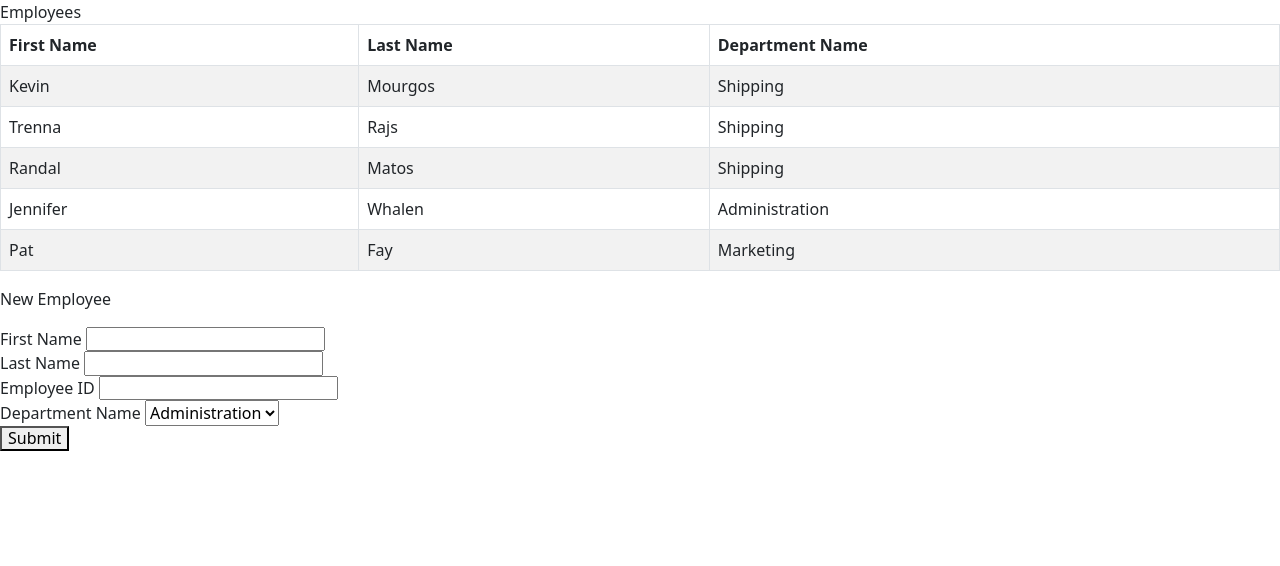
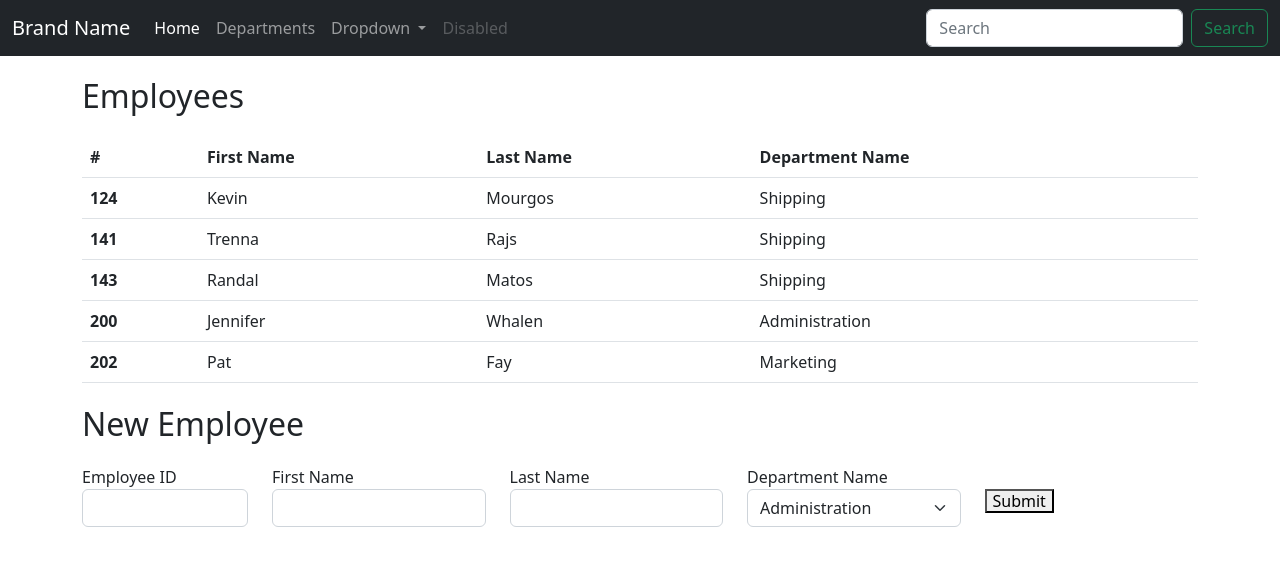
Before and after one commit to TijnFiks/django, a Django app: page /main/index/ in a window 1280 px wide. Shown: the top 566 px of the page. Run offline with Django 4.2, Linux system fonts and the light colour scheme; data comes from the database, SQL or seed files in the repository; both versions use the stored data as it was after the commit; some libraries are stand-ins or nearby versions.

Commit message:
Tweede versie

```diff
--- a/main/templates/index.html
+++ b/main/templates/index.html
@@ -24,18 +24,57 @@
 </head>
 
 <body>
-  <caption>Employees</caption>
-    <table class="table table-striped table-bordered">
+    <nav class="navbar navbar-dark navbar-expand-lg bg-dark">
+        <div class="container-fluid">
+            <a class="navbar-brand" href="/main/index">Brand Name</a>
+            <button class="navbar-toggler" type="button" data-bs-toggle="collapse" data-bs-target="#navbarSupportedContent" aria-controls="navbarSupportedContent" aria-expanded="false" aria-label="Toggle navigation">
+            <span class="navbar-toggler-icon"></span>
+            </button>
+            <div class="collapse navbar-collapse" id="navbarSupportedContent">
+            <ul class="navbar-nav me-auto mb-2 mb-lg-0">
+                <li class="nav-item">
+                <a class="nav-link active" aria-current="page" href="/main/index">Home</a>
+                </li>
+                <li class="nav-item">
+                    <a class="nav-link" aria-current="page" href="/main/departments">Departments</a>
+                    </li>
+                <li class="nav-item dropdown">
+                <a class="nav-link dropdown-toggle" href="#" role="button" data-bs-toggle="dropdown" aria-expanded="false">
+                    Dropdown
+                </a>
+                <ul class="dropdown-menu">
+                    <li><a class="dropdown-item" href="#">Action</a></li>
+                    <li><a class="dropdown-item" href="#">Another action</a></li>
+                    <li><hr class="dropdown-divider"></li>
+                    <li><a class="dropdown-item" href="#">Something else here</a></li>
+                </ul>
+                </li>
+                <li class="nav-item">
+                <a class="nav-link disabled">Disabled</a>
+                </li>
+            </ul>
+            <form class="d-flex" role="search">
+                <input class="form-control me-2" type="search" placeholder="Search" aria-label="Search">
+                <button class="btn btn-outline-success" type="submit">Search</button>
+            </form>
+            </div>
+        </div>
+    </nav>
+    <div class="container">
+        <h1>Employees</h1>
+            <table class="table">
                 <thead>
                     <tr>
-                <th>First Name</th>
-                <th>Last Name</th>
-                <th>Department Name</th>
+                        <th scope="col">#</th>
+                        <th scope="col">First Name</th>
+                        <th scope="col">Last Name</th>
+                        <th scope="col">Department Name</th>
                     </tr>
                 </thead>
                 <tbody>
                     {% for employee in employees %}
                     <tr>
+                        <th scope="row">{{employee.id}}</employee></th>
                         <td>{{employee.first_name}}</td>
                         <td>{{employee.last_name}}</td>
                         <td>{{employee.department}}</td>
@@ -43,34 +82,40 @@
                     {% endfor %}
                 </tbody>
             </table>
-    <p>New Employee</p>
+            <h1>New Employee</h1>
             <form action="/main/employee/" method="POST">
 
                 {% csrf_token %}
-
-        <div>
+              <div class="row">
+                <div class="col-sm-2">
+                    <label for="id">Employee ID</label>
+                    <input class="form-control" name="id" id="id">
+                </div>
+                <div class="col">
                     <label for="first_name">First Name</label>
-            <input type="text" name="first_name" id="first_name">
+                    <input class="form-control me-2" type="text" name="first_name" id="first_name">
                 </div>
-        <div>
+                <div class="col">
                     <label for="last_name">Last Name</label>
-            <input type="text" name="last_name" id="last_name">
+                    <input class="form-control me-2" type="text" name="last_name" id="last_name" class="d-flex">
                 </div>
-        <div>
-            <label for="id">Employee ID</label>
-            <input name="id" id="id">
-        </div>
-        <div>
+                <div class="col">
                     <label for="department">Department Name</label>
-            <select name="department_id" id="department">
+                    <select class="form-select" name="department_id" id="department">
                         {% for department in departments %}
                         <option value="{{department.id}}">{{department.department_name}}</option>
                         {% endfor %}
                     </select>
                 </div>
+                <div class="col">
+                    <br>
                     <button type="submit">Submit</button>
+                </div>
+              </div>
+            </form>
+    </div>
 
-    </form>
+
   <!-- Google Analytics: change UA-XXXXX-Y to be your site's ID. -->
   <script>
     window.ga = function () { ga.q.push(arguments) }; ga.q = []; ga.l = +new Date;
--- a/main/urls.py
+++ b/main/urls.py
@@ -3,5 +3,7 @@ from . import views
 
 urlpatterns = [
     path('index/', views.index),
+    path('departments/', views.departments),
+    path('department/', views.new_department),
     path('employee/', views.new_employee)
 ]
--- a/main/views.py
+++ b/main/views.py
@@ -24,3 +24,14 @@ def new_employee(request):
     employee = Employee(id=id, first_name=first_name, last_name=last_name, department_id=department_id)
     employee.save()
     return redirect(index)
+
+def departments(request):
+    departments = Department.objects.all()
+    return render(request, 'departments.html', {'departments': departments})
+
+def new_department(request):
+    id = int(request.POST['id'])
+    department_name = request.POST['department_name']
+    department = Department(id=id, department_name=department_name)
+    department.save()
+    return redirect(departments)
```
Also changed, not shown: main/templates/departments.html (+111 -0 lines), db.sqlite3. Lines whose indentation alone changed are shown as unchanged.
